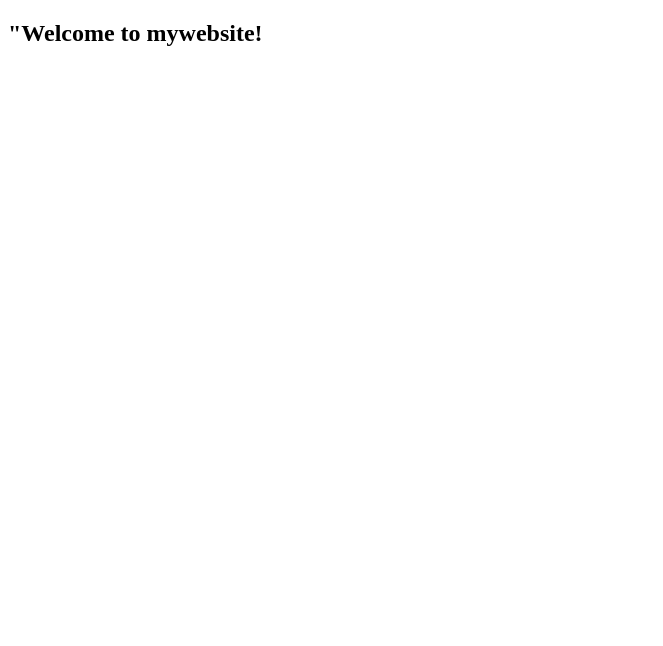
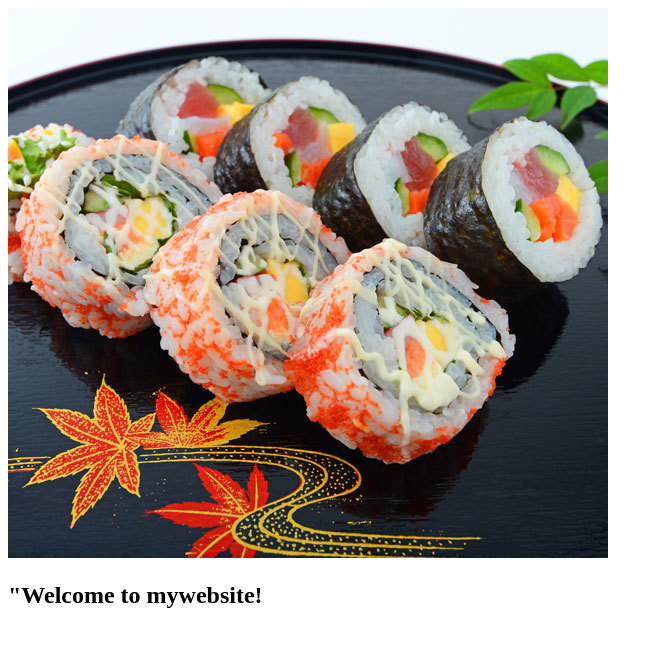
Before and after one commit to thejen72/testGit, a plain HTML site: page index.html in a window 1280 px wide. Shown: the whole page, without its empty margins (0-663 px from the left). Drawn offline with Linux system fonts and the light colour scheme.

Commit message:
sushi image

```diff
--- a/index.html
+++ b/index.html
@@ -6,5 +6,6 @@
         </title>
     </head>
     <body>
+        <img src ="makisushi.jpg"/>
         <h2> "Welcome to mywebsite! </h2>
     </body>
```
Also changed, not shown: makisushi.jpg (added).
